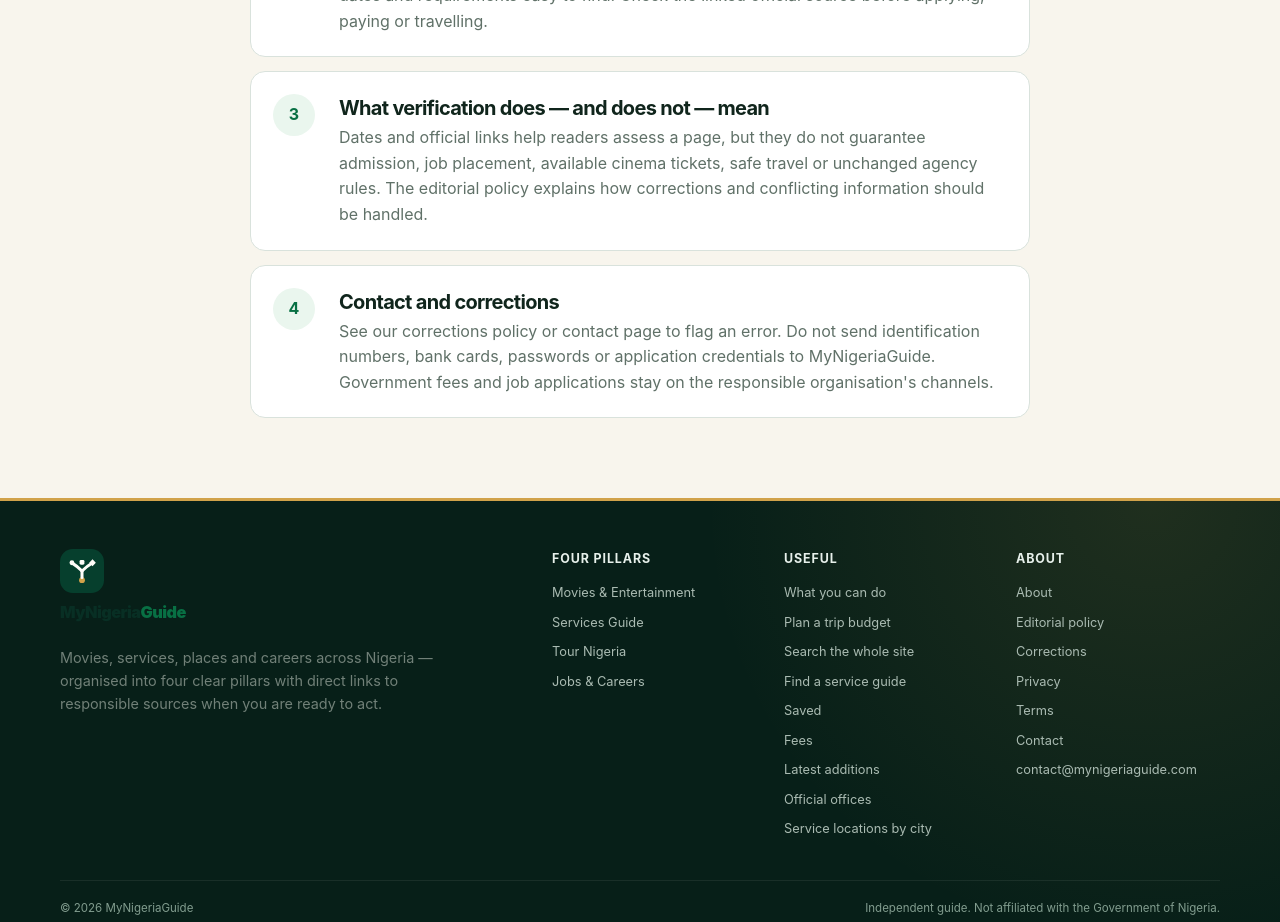
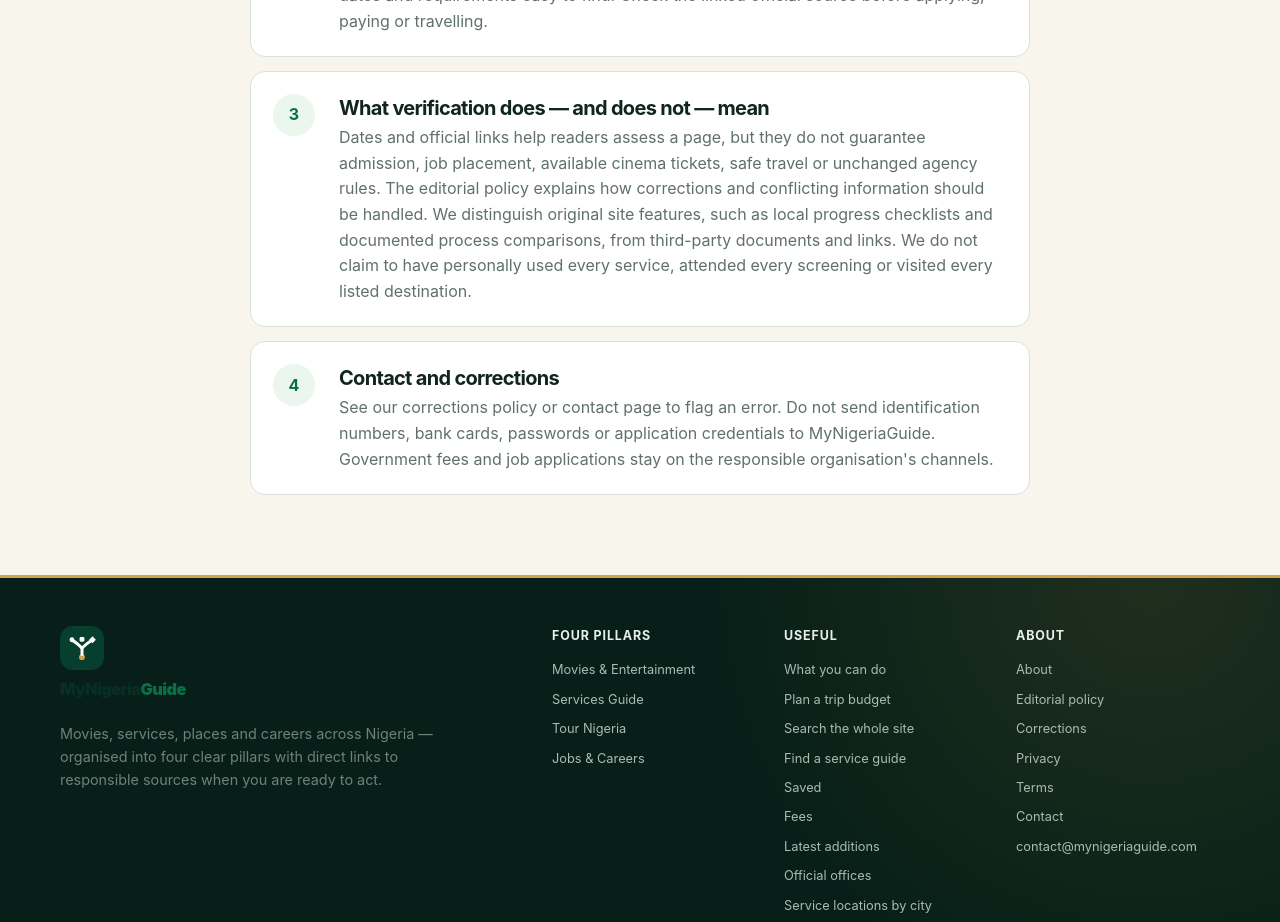
Before and after one commit to eghosa001/nigeria, a Next.js app: page /about in a window 1280 px wide. Shown: the part 780-1702 px from the top of the page. Built offline with nearby package versions, Linux system fonts and the light colour scheme; no server answers.

Commit message:
Improve concise metadata, trip navigation and reader-first decision styling

```diff
--- a/app/about/page.tsx
+++ b/app/about/page.tsx
@@ -3,7 +3,7 @@ import Link from "next/link";
 
 export const metadata: Metadata = {
   alternates: { canonical: "/about" },
-  title: "About MyNigeriaGuide — Independent Nigerian Information Guides",
+  title: "About MyNigeriaGuide",
   description: "Learn how MyNigeriaGuide helps readers explore Nigerian movies, services, travel and jobs, and how to report corrections.",
 };
 
@@ -17,7 +17,7 @@ export default function AboutPage() {
         <div className="policy-stack">
           <section><strong>1</strong><div><h2>Four useful starting points</h2><p>Explore <Link href="/entertainment">Nigerian movies</Link> and legitimate viewing options; follow <Link href="/services">service procedures</Link> through official portals; use <Link href="/explore">Tour Nigeria</Link> for practical destination planning; or research <Link href="/jobs">career opportunities</Link> and recruitment deadlines.</p></div></section>
           <section><strong>2</strong><div><h2>Information you can act on</h2><p>We aim to explain practical next steps, show relevant source links and make important dates and requirements easy to find. Check the linked official source before applying, paying or travelling.</p></div></section>
-          <section><strong>3</strong><div><h2>What verification does — and does not — mean</h2><p>Dates and official links help readers assess a page, but they do not guarantee admission, job placement, available cinema tickets, safe travel or unchanged agency rules. The <Link href="/editorial-policy">editorial policy</Link> explains how corrections and conflicting information should be handled.</p></div></section>
+          <section><strong>3</strong><div><h2>What verification does — and does not — mean</h2><p>Dates and official links help readers assess a page, but they do not guarantee admission, job placement, available cinema tickets, safe travel or unchanged agency rules. The <Link href="/editorial-policy">editorial policy</Link> explains how corrections and conflicting information should be handled. We distinguish original site features, such as local progress checklists and documented process comparisons, from third-party documents and links. We do not claim to have personally used every service, attended every screening or visited every listed destination.</p></div></section>
           <section><strong>4</strong><div><h2>Contact and corrections</h2><p>See our <Link href="/corrections">corrections policy</Link> or <Link href="/contact">contact page</Link> to flag an error. Do not send identification numbers, bank cards, passwords or application credentials to MyNigeriaGuide. Government fees and job applications stay on the responsible organisation's channels.</p></div></section>
         </div>
       </div>
```
